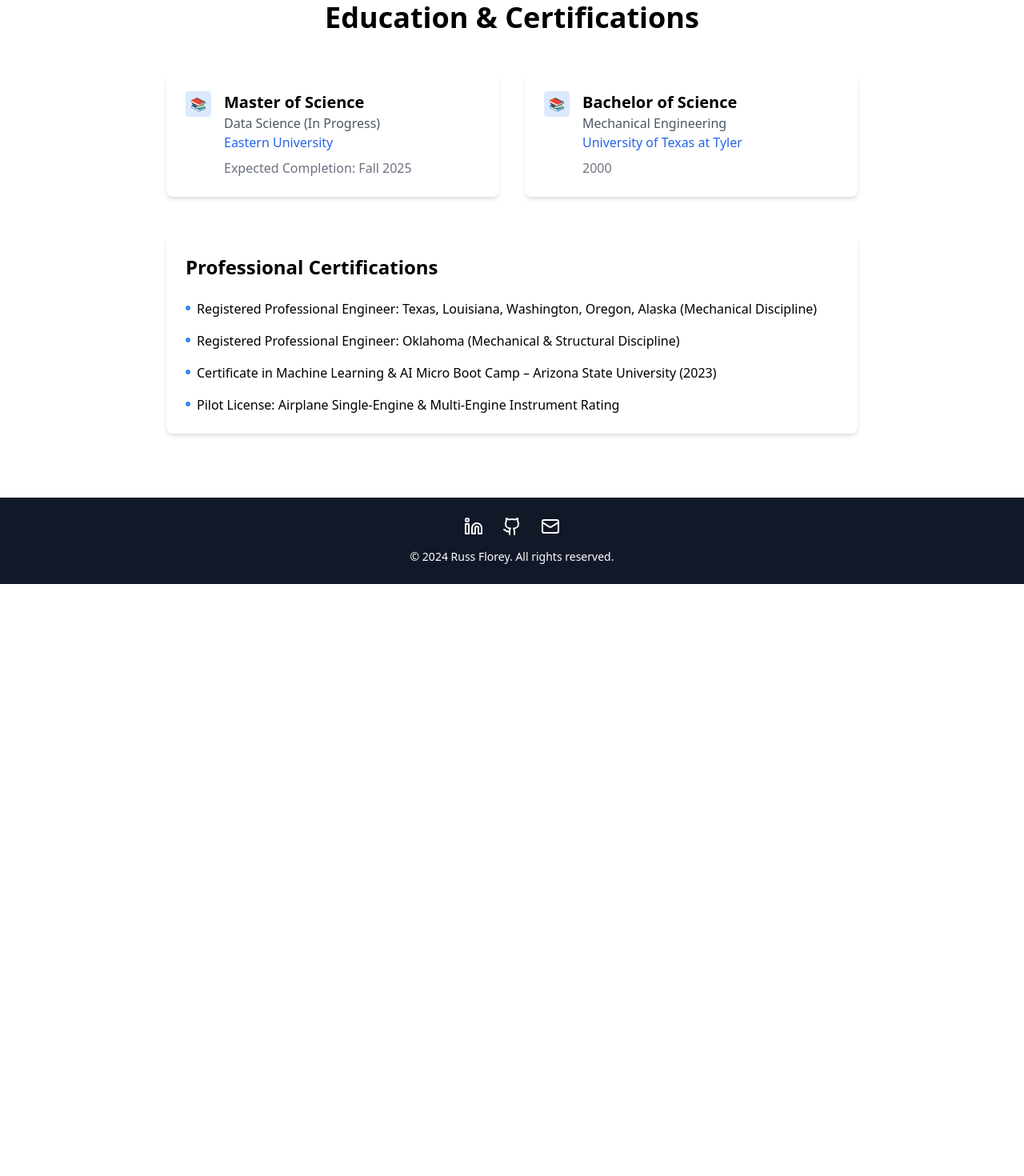
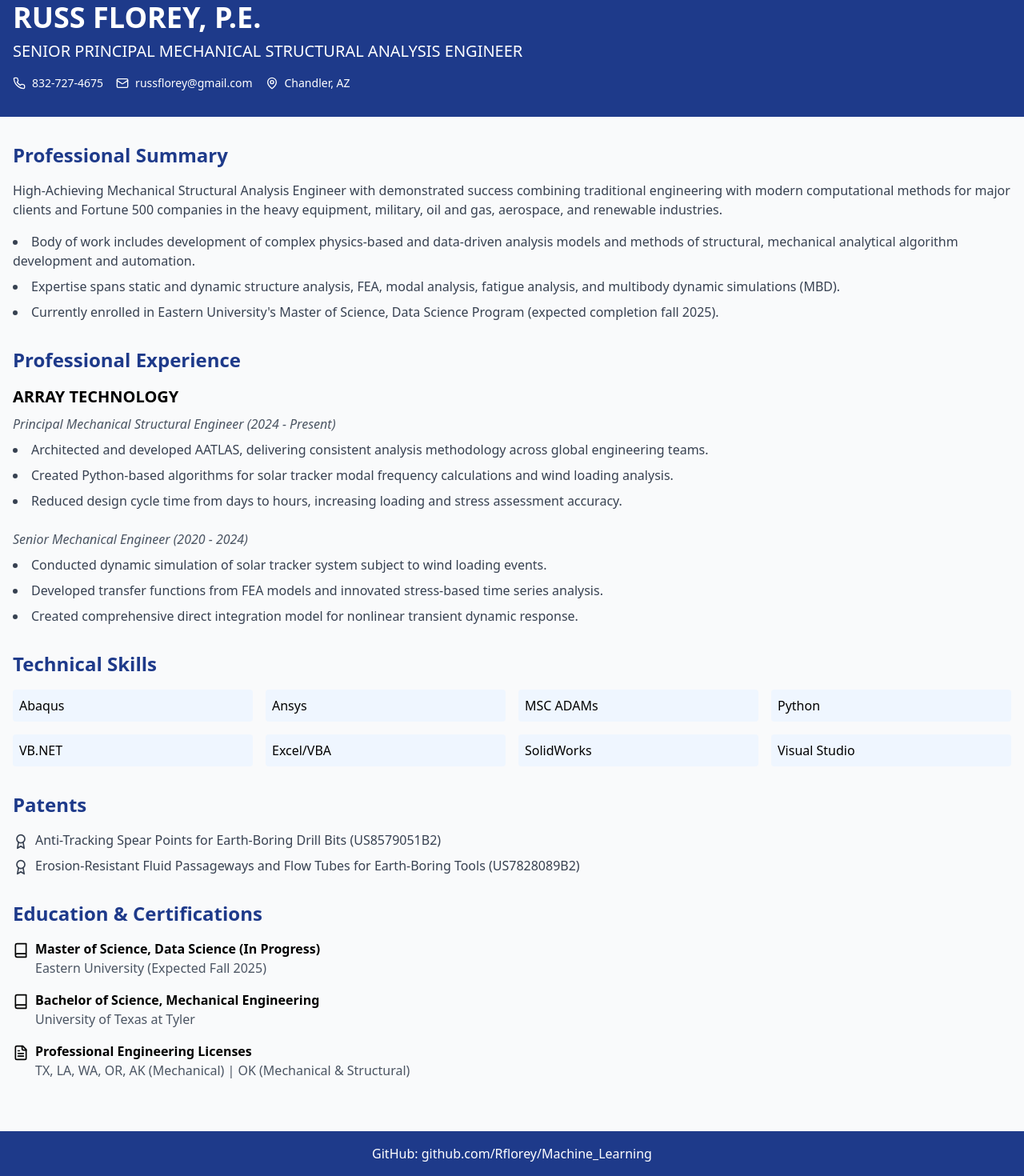
Before and after one commit to Rflorey/RussF_Res, a React (Vite) app: page / in a window 1280 px wide. Shown: the part 30-1500 px from the top of the page at 80% size. Before the commit the page ends 800 px from the top, so only its background shows below. Built offline with nearby package versions, Linux system fonts and the light colour scheme.

Commit message:
Update ResumeWebsite component with full resume layout

```diff
--- a/src/components/ResumeWebsite.jsx
+++ b/src/components/ResumeWebsite.jsx
@@ -1,82 +1,137 @@
 import React from 'react';
-import { Mail, Github, Linkedin } from 'lucide-react';
+import { User, Phone, Mail, MapPin, Award, Book, FileText, Briefcase } from 'lucide-react';
 
 const ResumeWebsite = () => {
   return (
-    <div className="min-h-screen bg-white">
-      <main className="container mx-auto px-4 py-8 max-w-4xl">
-        <h1 className="text-4xl font-bold text-center mb-12">Education & Certifications</h1>
+    <div className="min-h-screen bg-gray-50">
+      {/* Header Section */}
+      <header className="bg-blue-900 text-white py-8">
+        <div className="container mx-auto px-4">
+          <h1 className="text-4xl font-bold mb-2">RUSS FLOREY, P.E.</h1>
+          <h2 className="text-xl mb-4">SENIOR PRINCIPAL MECHANICAL STRUCTURAL ANALYSIS ENGINEER</h2>
+          <div className="flex flex-wrap gap-4 text-sm">
+            <div className="flex items-center gap-2">
+              <Phone className="h-4 w-4" />
+              <span>832-727-4675</span>
+            </div>
+            <div className="flex items-center gap-2">
+              <Mail className="h-4 w-4" />
+              <span>russflorey@gmail.com</span>
+            </div>
+            <div className="flex items-center gap-2">
+              <MapPin className="h-4 w-4" />
+              <span>Chandler, AZ</span>
+            </div>
+          </div>
+        </div>
+      </header>
 
-        <div className="grid md:grid-cols-2 gap-8 mb-12">
-          {/* Master's Degree */}
-          <div className="bg-white shadow-md rounded-lg p-6">
-            <div className="flex items-start gap-4">
-              <div className="w-8 h-8 bg-blue-100 rounded flex items-center justify-center">
-                📚
+      {/* Main Content */}
+      <main className="container mx-auto px-4 py-8">
+        {/* Professional Summary */}
+        <section className="mb-8">
+          <h3 className="text-2xl font-bold text-blue-900 mb-4">Professional Summary</h3>
+          <p className="text-gray-700 mb-4">
+            High-Achieving Mechanical Structural Analysis Engineer with demonstrated success combining traditional
+            engineering with modern computational methods for major clients and Fortune 500 companies in the heavy
+            equipment, military, oil and gas, aerospace, and renewable industries.
+          </p>
+          <ul className="list-disc list-inside space-y-2 text-gray-700">
+            <li>Body of work includes development of complex physics-based and data-driven analysis models and methods of structural, mechanical analytical algorithm development and automation.</li>
+            <li>Expertise spans static and dynamic structure analysis, FEA, modal analysis, fatigue analysis, and multibody dynamic simulations (MBD).</li>
+            <li>Currently enrolled in Eastern University's Master of Science, Data Science Program (expected completion fall 2025).</li>
+          </ul>
+        </section>
+
+        {/* Professional Experience */}
+        <section className="mb-8">
+          <h3 className="text-2xl font-bold text-blue-900 mb-4">Professional Experience</h3>
+
+          <div className="mb-6">
+            <h4 className="text-xl font-semibold mb-2">ARRAY TECHNOLOGY</h4>
+            <p className="text-gray-600 italic mb-2">Principal Mechanical Structural Engineer (2024 - Present)</p>
+            <ul className="list-disc list-inside space-y-2 text-gray-700">
+              <li>Architected and developed AATLAS, delivering consistent analysis methodology across global engineering teams.</li>
+              <li>Created Python-based algorithms for solar tracker modal frequency calculations and wind loading analysis.</li>
+              <li>Reduced design cycle time from days to hours, increasing loading and stress assessment accuracy.</li>
+            </ul>
+          </div>
+
+          <div className="mb-6">
+            <p className="text-gray-600 italic mb-2">Senior Mechanical Engineer (2020 - 2024)</p>
+            <ul className="list-disc list-inside space-y-2 text-gray-700">
+              <li>Conducted dynamic simulation of solar tracker system subject to wind loading events.</li>
+              <li>Developed transfer functions from FEA models and innovated stress-based time series analysis.</li>
+              <li>Created comprehensive direct integration model for nonlinear transient dynamic response.</li>
+            </ul>
+          </div>
+        </section>
+
+        {/* Technical Skills */}
+        <section className="mb-8">
+          <h3 className="text-2xl font-bold text-blue-900 mb-4">Technical Skills</h3>
+          <div className="grid grid-cols-2 md:grid-cols-3 lg:grid-cols-4 gap-4">
+            <div className="bg-blue-50 p-2 rounded">Abaqus</div>
+            <div className="bg-blue-50 p-2 rounded">Ansys</div>
+            <div className="bg-blue-50 p-2 rounded">MSC ADAMs</div>
+            <div className="bg-blue-50 p-2 rounded">Python</div>
+            <div className="bg-blue-50 p-2 rounded">VB.NET</div>
+            <div className="bg-blue-50 p-2 rounded">Excel/VBA</div>
+            <div className="bg-blue-50 p-2 rounded">SolidWorks</div>
+            <div className="bg-blue-50 p-2 rounded">Visual Studio</div>
+          </div>
+        </section>
+
+        {/* Patents */}
+        <section className="mb-8">
+          <h3 className="text-2xl font-bold text-blue-900 mb-4">Patents</h3>
+          <ul className="space-y-2 text-gray-700">
+            <li className="flex items-start gap-2">
+              <Award className="h-5 w-5 mt-1 flex-shrink-0" />
+              <span>Anti-Tracking Spear Points for Earth-Boring Drill Bits (US8579051B2)</span>
+            </li>
+            <li className="flex items-start gap-2">
+              <Award className="h-5 w-5 mt-1 flex-shrink-0" />
+              <span>Erosion-Resistant Fluid Passageways and Flow Tubes for Earth-Boring Tools (US7828089B2)</span>
+            </li>
+          </ul>
+        </section>
+
+        {/* Education & Certifications */}
+        <section className="mb-8">
+          <h3 className="text-2xl font-bold text-blue-900 mb-4">Education & Certifications</h3>
+          <div className="space-y-4">
+            <div className="flex items-start gap-2">
+              <Book className="h-5 w-5 mt-1 flex-shrink-0" />
+              <div>
+                <p className="font-semibold">Master of Science, Data Science (In Progress)</p>
+                <p className="text-gray-600">Eastern University (Expected Fall 2025)</p>
               </div>
+            </div>
+            <div className="flex items-start gap-2">
+              <Book className="h-5 w-5 mt-1 flex-shrink-0" />
               <div>
-                <h3 className="text-xl font-bold">Master of Science</h3>
-                <p className="text-gray-600">Data Science (In Progress)</p>
-                <p className="text-blue-600">Eastern University</p>
-                <p className="text-gray-500 mt-2">Expected Completion: Fall 2025</p>
+                <p className="font-semibold">Bachelor of Science, Mechanical Engineering</p>
+                <p className="text-gray-600">University of Texas at Tyler</p>
+              </div>
+            </div>
+            <div className="flex items-start gap-2">
+              <FileText className="h-5 w-5 mt-1 flex-shrink-0" />
+              <div>
+                <p className="font-semibold">Professional Engineering Licenses</p>
+                <p className="text-gray-600">TX, LA, WA, OR, AK (Mechanical) | OK (Mechanical & Structural)</p>
               </div>
             </div>
           </div>
-
-          {/* Bachelor's Degree */}
-          <div className="bg-white shadow-md rounded-lg p-6">
-            <div className="flex items-start gap-4">
-              <div className="w-8 h-8 bg-blue-100 rounded flex items-center justify-center">
-                📚
-              </div>
-              <div>
-                <h3 className="text-xl font-bold">Bachelor of Science</h3>
-                <p className="text-gray-600">Mechanical Engineering</p>
-                <p className="text-blue-600">University of Texas at Tyler</p>
-                <p className="text-gray-500 mt-2">2000</p>
-              </div>
-            </div>
-          </div>
-        </div>
-
-        {/* Professional Certifications */}
-        <div className="bg-white shadow-md rounded-lg p-6 mb-12">
-          <h2 className="text-2xl font-bold mb-6">Professional Certifications</h2>
-          <ul className="space-y-4">
-            <li className="flex items-start gap-2">
-              <div className="w-1.5 h-1.5 bg-blue-500 rounded-full mt-2"></div>
-              <span>Registered Professional Engineer: Texas, Louisiana, Washington, Oregon, Alaska (Mechanical Discipline)</span>
-            </li>
-            <li className="flex items-start gap-2">
-              <div className="w-1.5 h-1.5 bg-blue-500 rounded-full mt-2"></div>
-              <span>Registered Professional Engineer: Oklahoma (Mechanical & Structural Discipline)</span>
-            </li>
-            <li className="flex items-start gap-2">
-              <div className="w-1.5 h-1.5 bg-blue-500 rounded-full mt-2"></div>
-              <span>Certificate in Machine Learning & AI Micro Boot Camp – Arizona State University (2023)</span>
-            </li>
-            <li className="flex items-start gap-2">
-              <div className="w-1.5 h-1.5 bg-blue-500 rounded-full mt-2"></div>
-              <span>Pilot License: Airplane Single-Engine & Multi-Engine Instrument Rating</span>
-            </li>
-          </ul>
-        </div>
+        </section>
       </main>
 
-      <footer className="bg-gray-900 text-white py-6">
+      {/* Footer */}
+      <footer className="bg-blue-900 text-white py-4">
         <div className="container mx-auto px-4 text-center">
-          <div className="flex justify-center space-x-6 mb-4">
-            <a href="https://www.linkedin.com" className="hover:text-blue-400 transition-colors">
-              <Linkedin className="h-6 w-6" />
-            </a>
-            <a href="https://github.com/Rflorey" className="hover:text-blue-400 transition-colors">
-              <Github className="h-6 w-6" />
-            </a>
-            <a href="mailto:russflorey@gmail.com" className="hover:text-blue-400 transition-colors">
-              <Mail className="h-6 w-6" />
-            </a>
-          </div>
-          <p className="text-sm">© 2024 Russ Florey. All rights reserved.</p>
+          <a href="https://github.com/Rflorey/Machine_Learning" className="hover:text-blue-200 transition-colors">
+            GitHub: github.com/Rflorey/Machine_Learning
+          </a>
         </div>
       </footer>
     </div>
```
